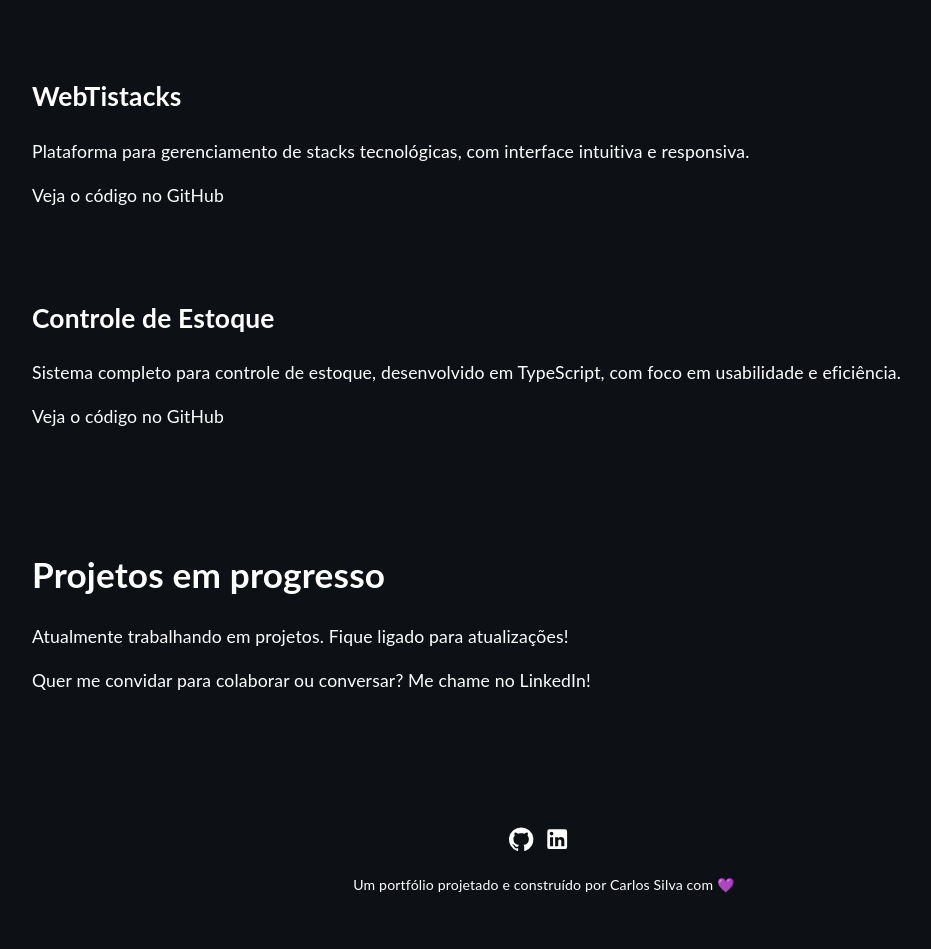
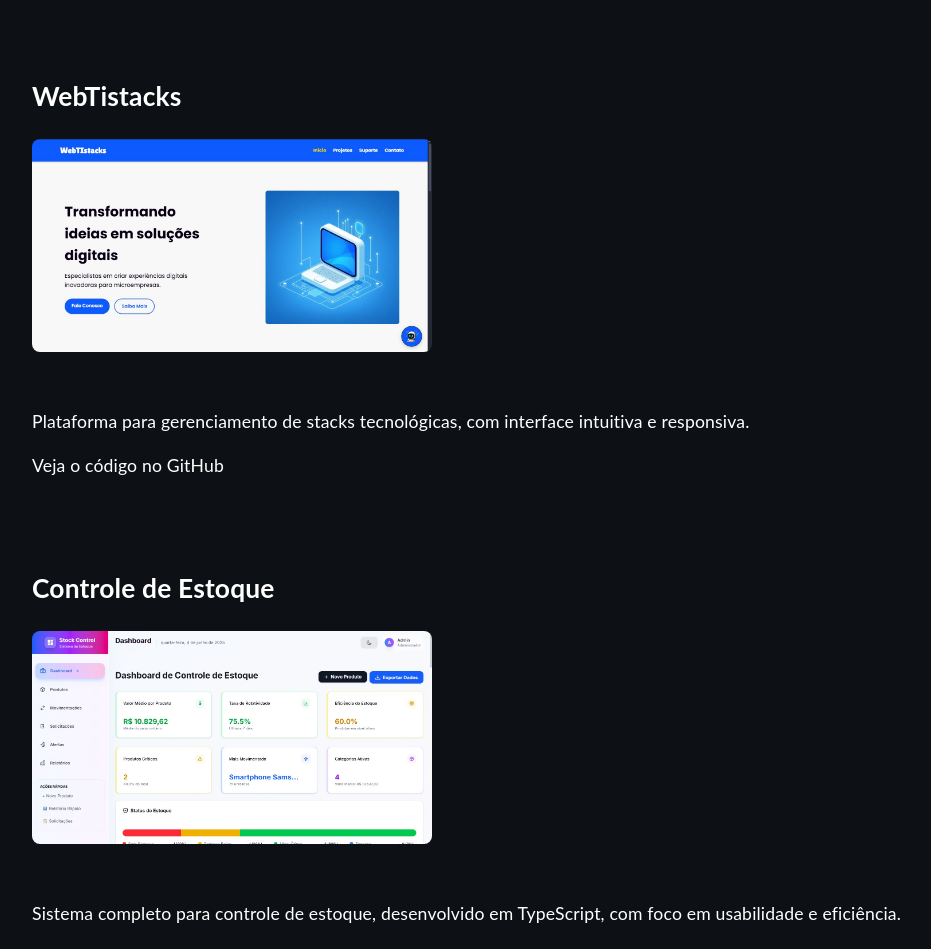
Before and after one commit to CarlosSilva09/portfolio, a React (Create React App) app: page / in a window 1280 px wide. Shown: the part 4100-5049 px from the top of the page, without its empty margins (96-1027 px from the left). Built offline with nearby package versions, Linux system fonts and the light colour scheme.

Commit message:
Imagens e Projetos inseridos

```diff
--- a/src/components/Project.tsx
+++ b/src/components/Project.tsx
@@ -25,8 +25,12 @@ function Project() {
                 {/* Projeto: WebTistacks */}
                 <div className="project">
                     <h2>WebTistacks</h2>
-                    {/* Substitua por uma imagem do projeto, se houver */}
-                    {/* <img src={require("../assets/images/WebTistacks.jpg")} alt="WebTistacks" ... /> */}
+                    <img
+                        src={require("../assets/images/WebTistacks.jpg")}
+                        alt="WebTistacks"
+                        className="project-image"
+                        style={{ width: "100%", maxWidth: "400px", borderRadius: "8px", marginBottom: "2rem" }}
+                    />
                     <p>Plataforma para gerenciamento de stacks tecnológicas, com interface intuitiva e responsiva.</p>
                     <p>
                         Veja o código no{" "}
@@ -37,8 +41,12 @@ function Project() {
                 {/* Projeto: Controle de Estoque */}
                 <div className="project">
                     <h2>Controle de Estoque</h2>
-                    {/* Substitua por uma imagem do projeto, se houver */}
-                    {/* <img src={require("../assets/images/ControleDeEstoque.jpg")} alt="Controle de Estoque" ... /> */}
+                    <img
+                        src={require("../assets/images/ControleDeEstoque.jpg")}
+                        alt="Controle de Estoque"
+                        className="project-image"
+                        style={{ width: "100%", maxWidth: "400px", borderRadius: "8px", marginBottom: "2rem" }}
+                    />
                     <p>Sistema completo para controle de estoque, desenvolvido em TypeScript, com foco em usabilidade e eficiência.</p>
                     <p>
                         Veja o código no{" "}
```
Also changed, not shown: src/assets/images/ControleDeEstoque.jpg (added), src/assets/images/WebTistacks.jpg (added).
